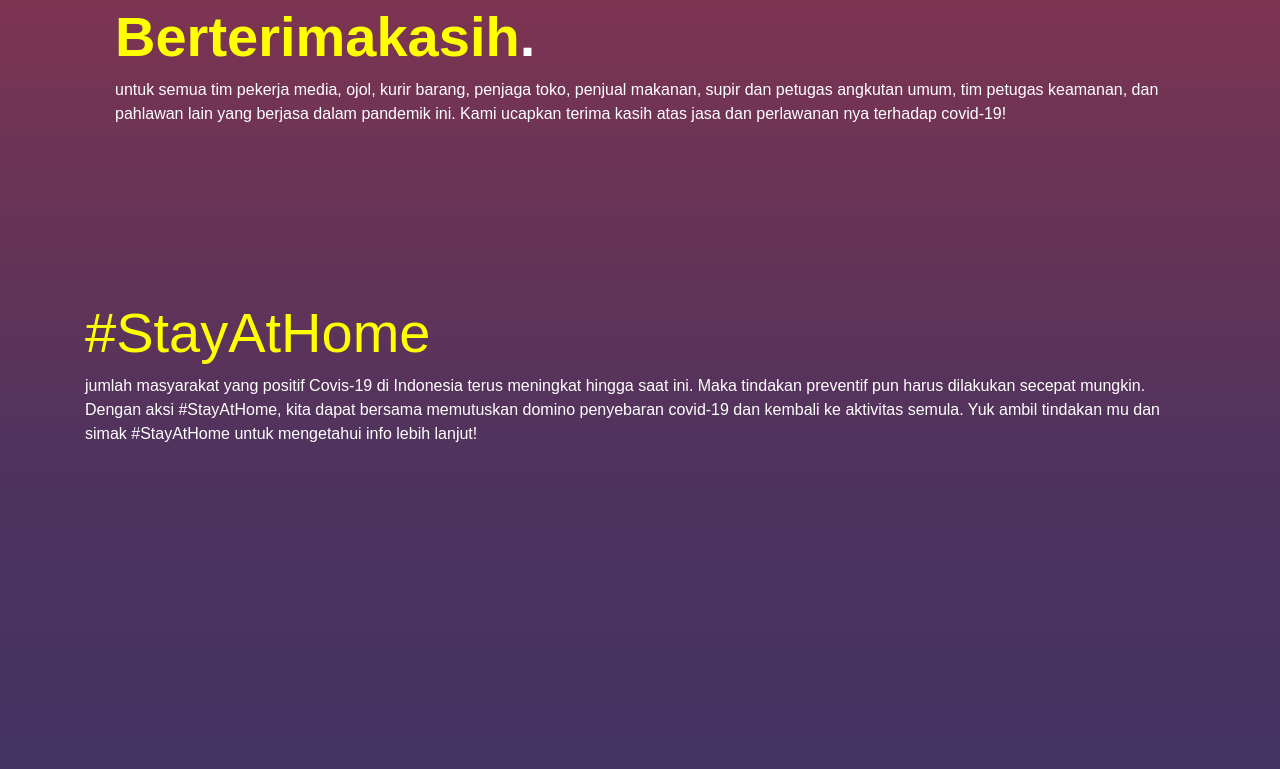
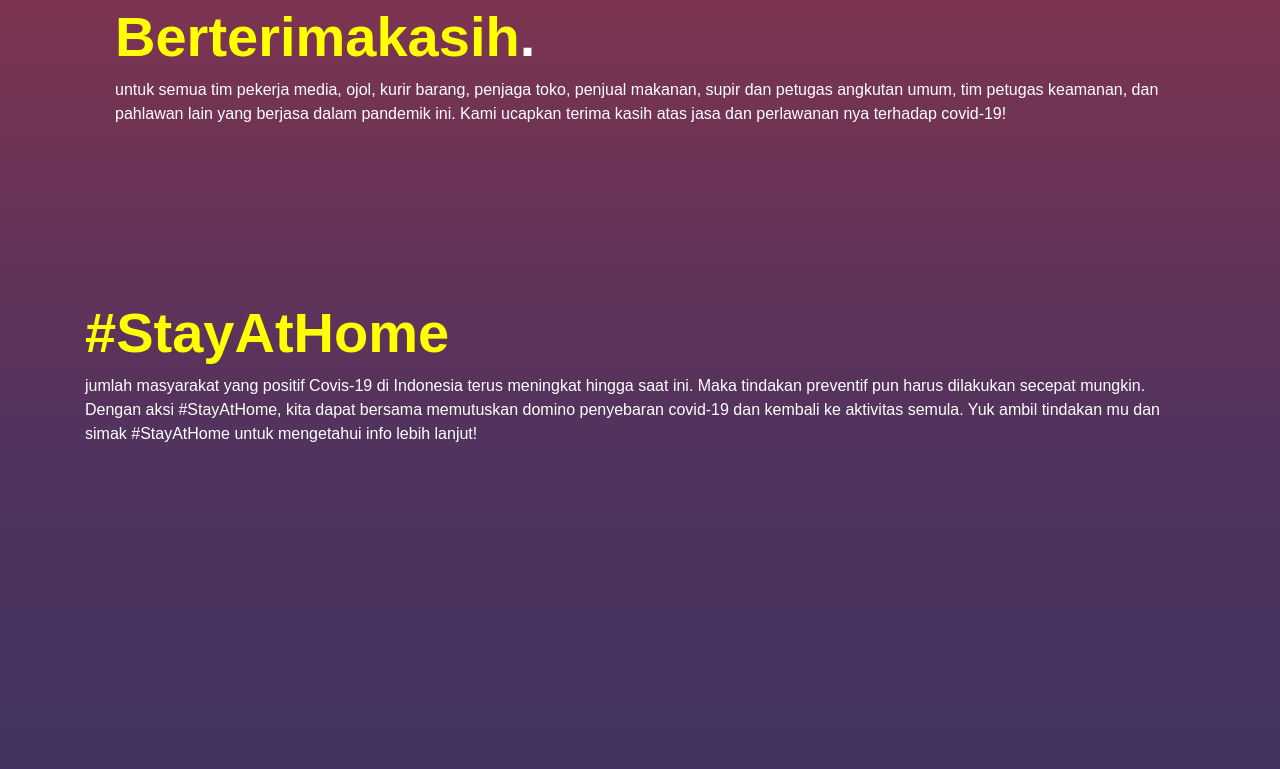
Before and after one commit to vincent-vianto/Web-PSW, a plain HTML site: page index.html in a window 1280 px wide. Shown: the part 1739-2508 px from the top of the page. Drawn offline with nearby package versions, Linux system fonts and the light colour scheme; a web font is replaced by a local one.

```diff
--- a/index.html
+++ b/index.html
@@ -212,7 +212,7 @@
             <div class="row">
                 <div class="col-lg-auto">
                     <div>
-                        <h1 class="stayhome display-4 ">#StayAtHome</h1>
+                        <h1 class="stayhome display-4 font-weight-bold">#StayAtHome</h1>
                         <p class="">
                             jumlah masyarakat yang positif Covis-19 di Indonesia terus meningkat hingga saat ini. Maka
                             tindakan preventif pun harus dilakukan secepat mungkin. Dengan aksi #StayAtHome, kita
```
